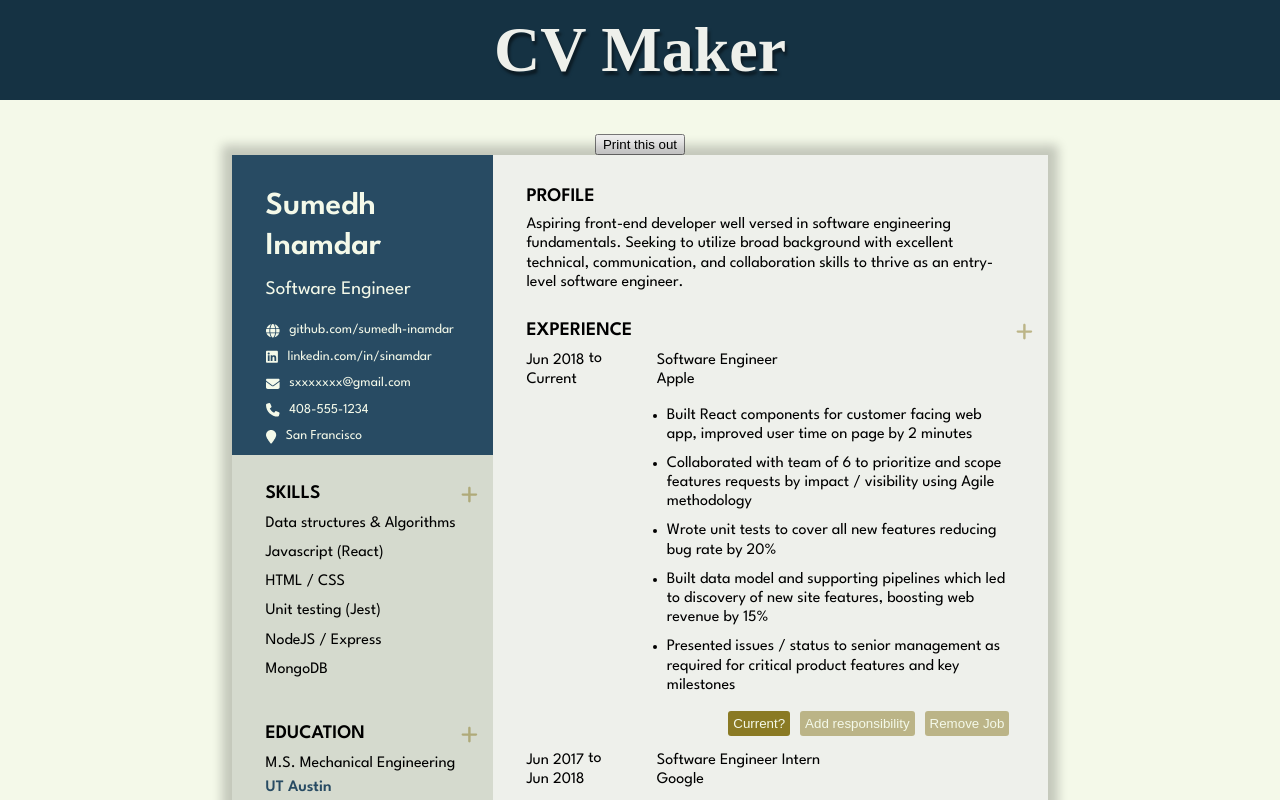
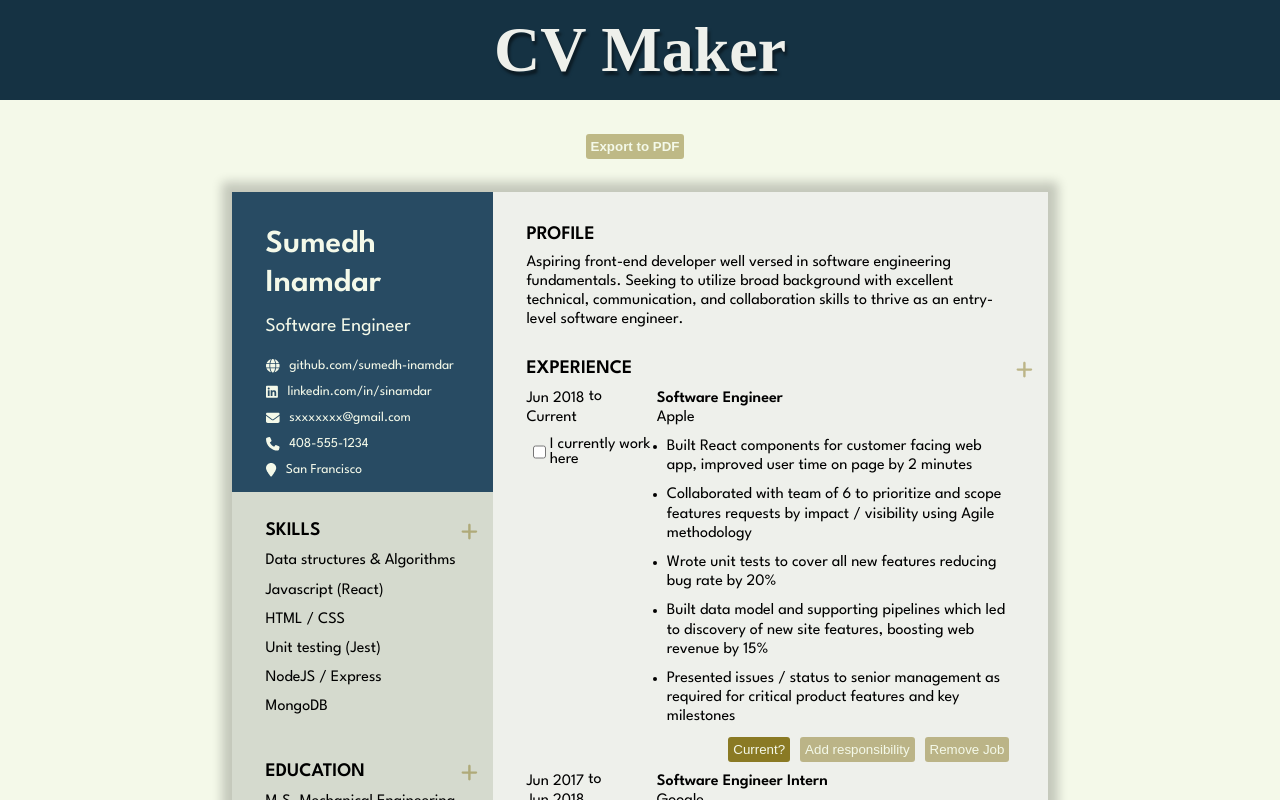
Before and after one commit to sumedh-inamdar/cv-application, a React (Create React App) app: page / in a window 1280 px wide. Shown: the top 800 px of the page. Built offline with nearby package versions, Linux system fonts and the light colour scheme; the HTML template or start-up script is replaced by a standard one; a web font is replaced by a local one.

Commit message:
Removed edit elements upon exporting to PDF, removed strict mode, fixed min/max date issue for new rows, added checkbox for currently work there, minor styling changes

```diff
--- a/src/App.js
+++ b/src/App.js
@@ -12,7 +12,19 @@ export default class App extends Component {
         <ReactToPrint
           content={() => this.componentRef}
           trigger={() => {
-            return <button>Print this out</button>;
+            return <button id="pdfExportButton">Export to PDF</button>;
+          }}
+          onBeforeGetContent={() => {
+            const editElements = document.querySelectorAll('.editElement');
+            for (const element of editElements) {
+              element.classList.add('noDisplay');
+            }
+          }}
+          onAfterPrint={() => {
+            const editElements = document.querySelectorAll('.editElement');
+            for (const element of editElements) {
+              element.classList.remove('noDisplay');
+            }
           }}
         />
         <CVContainer ref={(el) => (this.componentRef = el)} />
--- a/src/components/CV-components/Degree.js
+++ b/src/components/CV-components/Degree.js
@@ -58,7 +58,7 @@ export default class Degree extends Component {
             handleChange={(value) =>
               handleChange({ target: { value } }, 'startDate')
             }
-            maxDate={degree.endDate}
+            maxDate={returnDate(degree.endDate)}
           />
           <span className=""> to</span>
           {degree.current ? (
@@ -75,7 +75,10 @@ export default class Degree extends Component {
               handleChange={(value) =>
                 handleChange({ target: { value } }, 'endDate')
               }
-              minDate={degree.startDate}
+              minDate={
+                degree.startDate instanceof Date ? degree.startDate : undefined
+              }
+              maxDate={new Date()}
             />
           )}
         </div>
@@ -85,14 +88,14 @@ export default class Degree extends Component {
             buttonText="Current?"
             className={
               degree.current
-                ? 'currentButtonEnabled cvEditButton'
-                : 'cvEditButton'
+                ? 'currentButtonEnabled cvEditButton editElement'
+                : 'cvEditButton editElement'
             }
           />
           <AddButton
             clickHandler={deleteDegree}
             buttonText="Remove Degree"
-            className="cvEditButton"
+            className="cvEditButton editElement"
           />
         </div>
       </div>
--- a/src/components/CV-components/Education.js
+++ b/src/components/CV-components/Education.js
@@ -80,7 +80,7 @@ export default class Education extends Component {
           <FontAwesomeIcon
             icon={faAdd}
             onClick={this.addDegree}
-            className="addIcon"
+            className="addIcon editElement"
           />{' '}
         </div>
         <div id="degreeList">
--- a/src/components/CV-components/Experience.js
+++ b/src/components/CV-components/Experience.js
@@ -78,7 +78,7 @@ export default class Experience extends Component {
           <FontAwesomeIcon
             icon={faAdd}
             onClick={this.addJob}
-            className="addIcon"
+            className="addIcon editElement"
           />
         </div>
         <div id="jobList">
--- a/src/components/CV-components/Job.js
+++ b/src/components/CV-components/Job.js
@@ -77,7 +77,7 @@ export default class Job extends Component {
               handleChange={(value) =>
                 handleChange({ target: { value } }, 'startDate')
               }
-              maxDate={job.endDate}
+              maxDate={returnDate(job.endDate)}
             />
             <span className=""> to</span>
           </div>
@@ -96,9 +96,21 @@ export default class Job extends Component {
                 handleChange={(value) =>
                   handleChange({ target: { value } }, 'endDate')
                 }
-                minDate={job.startDate}
+                minDate={
+                  job.startDate instanceof Date ? job.startDate : undefined
+                }
+                maxDate={new Date()}
               />
             )}
+          </div>
+          <div className="startRow currentRow editElement">
+            <input
+              type="checkbox"
+              id={job.id + '__checkbox'}
+              className="currentCheckbox"
+              name="current"
+            />
+            <label htmlFor={job.id + '__checkbox'}>I currently work here</label>
           </div>
         </div>
         <div className="jobContainer__right cvText">
@@ -155,19 +167,19 @@ export default class Job extends Component {
               buttonText="Current?"
               className={
                 job.current
-                  ? 'currentButtonEnabled cvEditButton'
-                  : 'cvEditButton'
+                  ? 'currentButtonEnabled cvEditButton editElement'
+                  : 'cvEditButton editElement'
               }
             />
             <AddButton
               clickHandler={this.addTask}
               buttonText="Add responsibility"
-              className="cvEditButton"
+              className="cvEditButton editElement"
             />
             <AddButton
               clickHandler={deleteJob}
               buttonText="Remove Job"
-              className="cvEditButton"
+              className="cvEditButton editElement"
             />
           </div>
         </div>
--- a/src/components/CV-components/Skills.js
+++ b/src/components/CV-components/Skills.js
@@ -65,10 +65,9 @@ export default class Skills extends Component {
           <FontAwesomeIcon
             icon={faAdd}
             onClick={this.addSkill}
-            className="addIcon"
+            className="addIcon editElement"
           />
         </div>
-        {/* <hr className="sectionBreak"></hr> */}
         <ul className="skillsUL">
           {skills.map((skill) => (
             <li
--- a/src/index.js
+++ b/src/index.js
@@ -3,9 +3,4 @@ import ReactDOM from 'react-dom';
 import './index.css';
 import App from './App';
 
-ReactDOM.render(
-  <React.StrictMode>
-    <App />
-  </React.StrictMode>,
-  document.querySelector('#root')
-);
+ReactDOM.render(<App />, document.querySelector('#root'));
--- a/src/styles/CVHeader.css
+++ b/src/styles/CVHeader.css
@@ -27,7 +27,7 @@
   height: fit-content;
   justify-content: space-between;
   padding-left: var(--CV-margin-border);
-  padding-bottom: 6px;
+  padding-bottom: 10px;
   /* border-bottom-right-radius: inherit; */
 }
 .firstName,
--- a/src/styles/Degree.css
+++ b/src/styles/Degree.css
@@ -1,7 +1,7 @@
 .degreeContainer {
   display: flex;
   flex-direction: column;
-  margin-bottom: var(--CV-margin-inner);
+  /* margin-bottom: var(--CV-margin-inner); */
   font-weight: 400;
   font-size: 1rem;
 }
@@ -9,7 +9,7 @@
   margin-bottom: 5px;
 }
 .degreeContainer .buttonContainer {
-  margin-bottom: 30px;
+  margin-bottom: 10px;
   display: flex;
   flex-direction: row;
   justify-content: flex-end;
--- a/src/styles/Job.css
+++ b/src/styles/Job.css
@@ -1,6 +1,6 @@
 .jobContainer {
   display: flex;
-  margin-bottom: 15px;
+  margin-bottom: 10px;
 }
 .jobContainer__left {
   flex: 1 0 0;
@@ -8,12 +8,9 @@
 .jobContainer__right {
   flex: 3 0 0;
 }
-.job__title__disp {
+.job__title {
   font-weight: bold;
-  font-size: 1rem;
-}
-.job__company__disp {
-  font-size: 1rem;
+
 }
 
 .startRow {
@@ -26,9 +23,11 @@
 /* Tasks */
 .tasksUL {
   padding-left: 10px;
+  margin-bottom: 0px;
+  margin-top: 10px;
 }
 .taskLI {
-  margin: var(--CV-margin-inner) 0px;
+  margin: 10px 0px;
 }
 .taskItemFlex {
   display: flex;
--- a/src/styles/commonStyles.css
+++ b/src/styles/commonStyles.css
@@ -23,7 +23,7 @@
 }
 .trashIcon {
   margin: 0px 10px;
-  color:rgb(138, 122, 36);
+  color: rgb(138, 122, 36);
 }
 .visHidden {
   visibility: hidden;
@@ -36,9 +36,9 @@
 .buttonContainer {
   display: flex;
 }
-.cvEditButton{
+.cvEditButton {
   width: fit-content;
-  background-color: rgb(138, 122, 36,0.5);
+  background-color: rgb(138, 122, 36, 0.5);
   color: #f4f9e9;
   outline: none;
   border: none;
@@ -56,10 +56,36 @@
 }
 .addIcon {
   margin: 0px 15px;
-  color:rgb(138, 122, 36, 0.5);
+  color: rgb(138, 122, 36, 0.5);
 }
 .addIcon:hover {
   color: rgb(138, 122, 36);
   cursor: pointer;
   font-weight: 600;
 }
+.noDisplay {
+  display: none;
+}
+#pdfExportButton {
+  width: fit-content;
+  background-color: rgb(138, 122, 36, 0.5);
+  color: #f4f9e9;
+  outline: none;
+  border: none;
+  border-radius: 3px;
+  padding: 5px 5px;
+  margin-right: 10px;
+  font-weight: 600;
+  margin-bottom: var(--CV-margin-border);
+}
+#pdfExportButton:hover {
+  background-color: rgb(138, 122, 36);
+  cursor: pointer;
+  font-weight: 600;
+}
+.currentRow {
+  margin-top: 10px;
+}
+.currentCheckbox {
+  margin: 0.4rem;
+}
```
